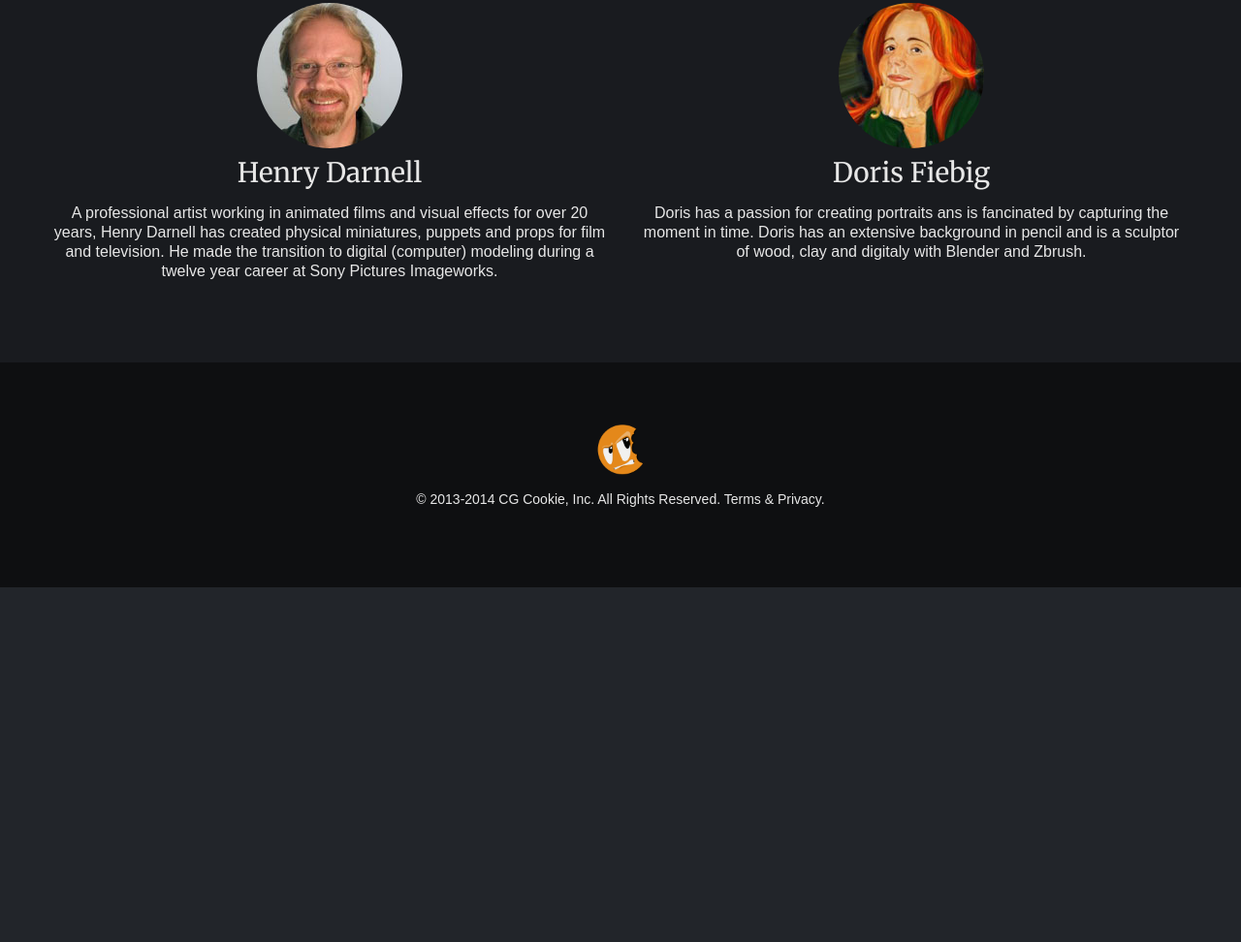
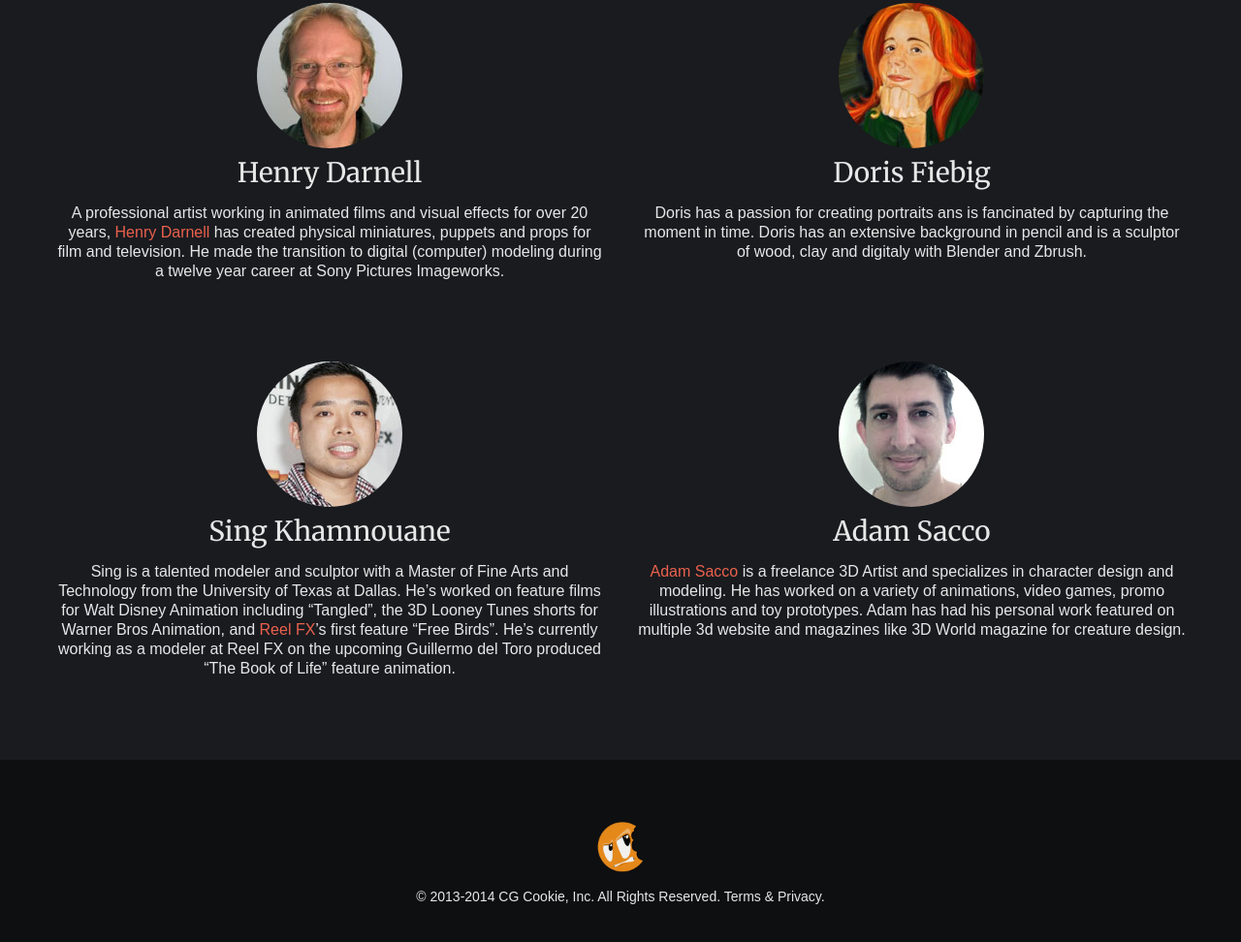
Before and after one commit to CGCookie/cgc-sculptcookie, a plain HTML site: page index.html in a window 1280 px wide. Shown: the part 1426-2398 px from the top of the page at 97% size. Before the commit the page ends 2032 px from the top, so only its background shows below. Drawn offline with nearby package versions, Linux system fonts and the light colour scheme; some packages are replaced by stand-ins of ours; a script that the page names is missing.

Commit message:
catch up

```diff
--- a/index.html
+++ b/index.html
@@ -36,7 +36,7 @@
         </div>
 
         <div class="main-container">
-             <img src="images/bg1.png" class="big-ol-rock" />
+             <img src="images/bgrock2.jpg" class="big-ol-rock" />
 
             <section id="get-notified" class="intro-wrap">
                 <article class="intro">
@@ -272,12 +272,22 @@
                     <img class="author-image" src="images/author-hd.jpg" />
                     <h3>Henry Darnell</h3>
                     <p> A professional artist working in animated films and visual effects
-for over 20 years, Henry Darnell has created physical miniatures, puppets and props for film and television. He made the transition to digital (computer) modeling during a twelve year career at Sony Pictures Imageworks.</p>
+for over 20 years, <a href="http://www.imdb.com/name/nm0201513/" target="_blank">Henry Darnell</a> has created physical miniatures, puppets and props for film and television. He made the transition to digital (computer) modeling during a twelve year career at Sony Pictures Imageworks.</p>
                 </article>
                 <article class="author">
                     <img class="author-image" src="images/author-df.jpg" />
                     <h3>Doris Fiebig</h3>
                     <p> Doris has a passion for creating portraits ans is fancinated by capturing the moment in time. Doris has an extensive background in pencil and is a sculptor of wood, clay and digitaly with Blender and Zbrush.</p>
+              </article>
+                <article class="author">
+                    <img class="author-image" src="images/author-sk.jpg" />
+                    <h3>Sing Khamnouane</h3>
+                    <p> Sing is a talented modeler and sculptor with a Master of Fine Arts and Technology from the University of Texas at Dallas. He’s worked on feature films for Walt Disney Animation including “Tangled”, the 3D Looney Tunes shorts for Warner Bros Animation, and <a href="http://www.reelfx.com" target="_blank">Reel FX</a>’s first feature “Free Birds”. He’s currently working as a modeler at Reel FX on the upcoming Guillermo del Toro produced “The Book of Life” feature animation.</p>
+              </article>
+               <article class="author">
+                    <img class="author-image" src="images/author-as.jpg" />
+                    <h3>Adam Sacco</h3>
+                    <p><a href="http://www.soulty.com" target="_blank">Adam Sacco</a> is a freelance 3D Artist and specializes in character design and modeling. He has worked on a variety of animations, video games, promo illustrations and toy prototypes. Adam has had his personal work featured on multiple 3d website and magazines like 3D World magazine for creature design.  </p>
               </article>
           </div>
         </section>
--- a/scss/screen.scss
+++ b/scss/screen.scss
@@ -72,6 +72,10 @@ body {
 	color: $body-font-color;
   background-size: cover;
   font-family: sans-serif;
+}
+a, a:visited {
+  color: $mainColor;
+  text-decoration: none;
 }
 h1,h2,h3,h4,h5, h6 {
   font-weight: normal;
@@ -160,11 +164,15 @@ img { max-width: 100%; height: auto;}
 .main-container {
   @include clearfix();
   .big-ol-rock {
+    max-width: 1500px;
+    width: 100%;
       @media #{$small} {
           position: absolute;
           right: -25%;
       }
-
+     @media #{$x-large} {
+      right: 0;
+    }
   }
 }
 .intro-wrap {
@@ -284,7 +292,6 @@ h1 {
 }
 
 .meet-the-authors {
-	position:relative;
   background: $black;
   padding: 15% 0;
   @media #{$small} {
@@ -299,12 +306,21 @@ h1 {
   @include clearfix();
 }
 .author {
-  @include grid-column(12);
+  display:inline-block;
+  width:50%;
   text-align: center;
   margin-top: 5%;
-  @media #{$small} {
-    @include grid-column(6);
+  margin-right:-4px;
+  min-height:310px;
+  padding:0 1rem;
+  vertical-align:top;
+
+  @media(max-width:480px){
+  	display:block;
+  	margin-right:0;
+  	width:100%;
   }
+
   .author-image {
     @include border-radius(100%);
     margin-bottom: 5px;
```
Also changed, not shown: images/author-as.jpg (added), images/author-sc.jpg (added), images/author-sk.jpg (added), images/bgrock.jpg (added), images/bgrock2.jpg (added), images/kyles-mock.png (added), stylesheets/screen.css.
